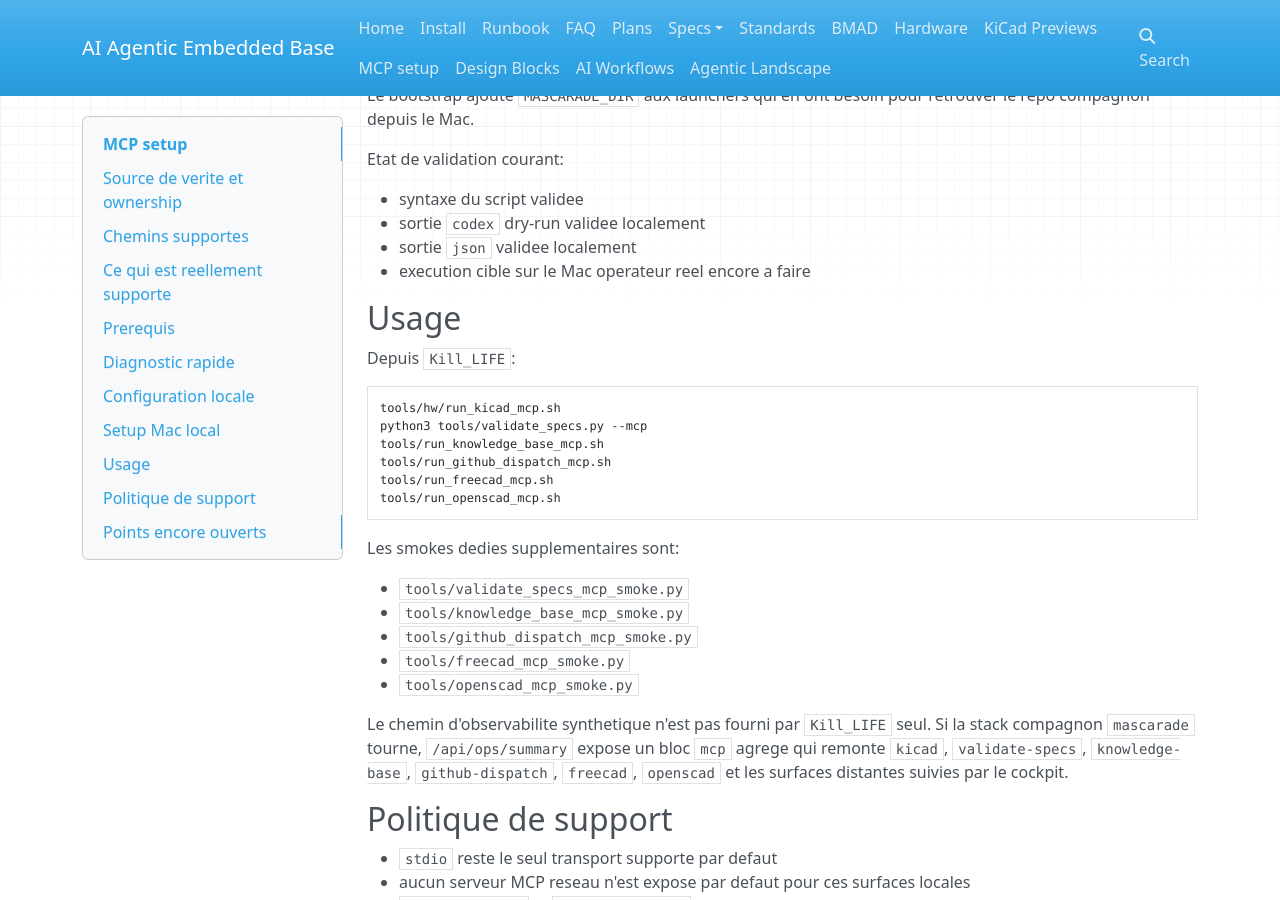
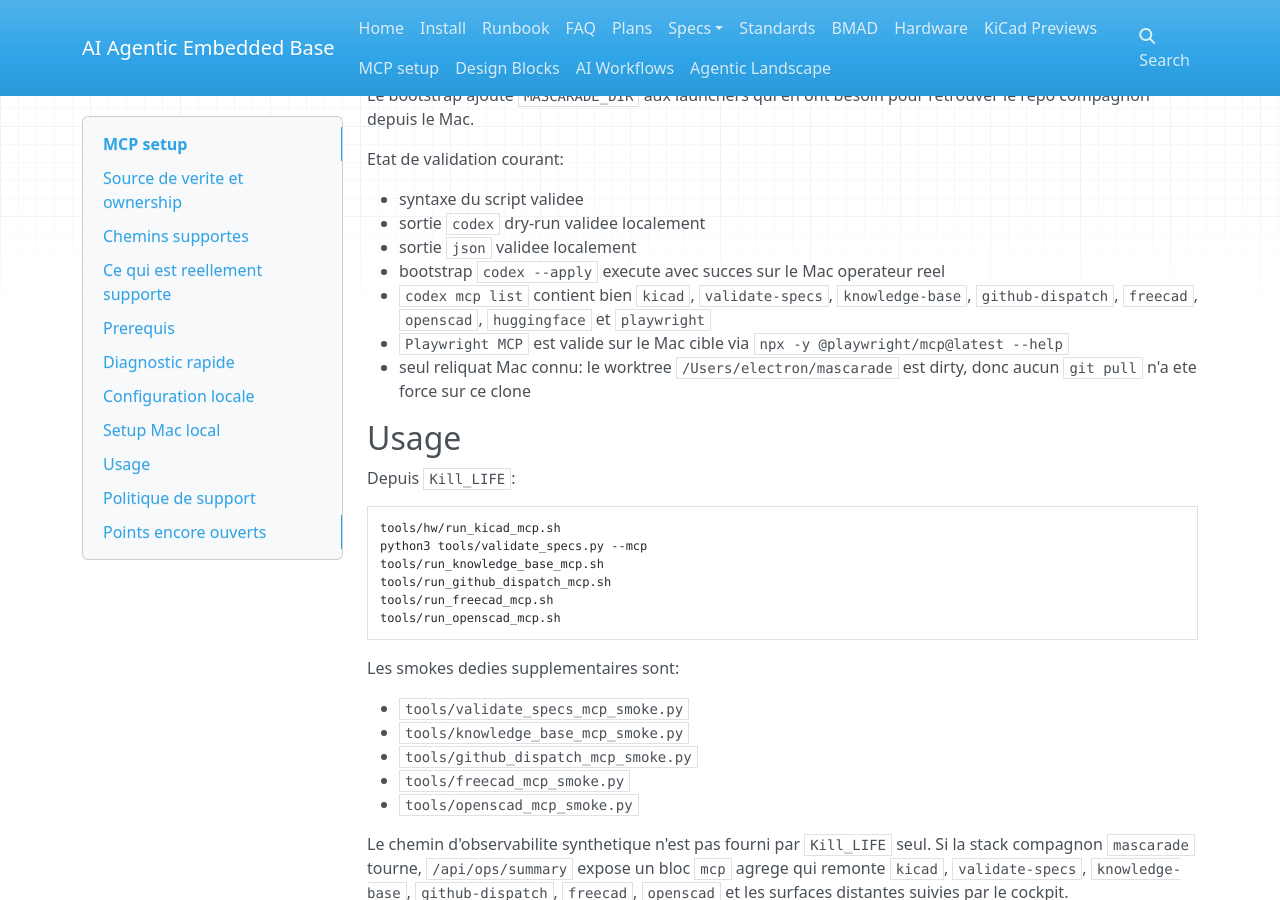
Before and after one commit to electron-rare/Kill_LIFE, an MkDocs documentation site: the page built from docs/MCP_SETUP.md, in a window 1280 px wide and 900 px high, scrolled down 3582 px. Built offline with MkDocs 1.6.1, drawn with Linux system fonts in a browser that asks for light colours; nearby versions of some CDN libraries.

Commit message:
docs(mcp): record mac target validation

```diff
--- a/docs/MCP_SETUP.md
+++ b/docs/MCP_SETUP.md
@@ -177,7 +177,10 @@ Etat de validation courant:
 - syntaxe du script validee
 - sortie `codex` dry-run validee localement
 - sortie `json` validee localement
-- execution cible sur le Mac operateur reel encore a faire
+- bootstrap `codex --apply` execute avec succes sur le Mac operateur reel
+- `codex mcp list` contient bien `kicad`, `validate-specs`, `knowledge-base`, `github-dispatch`, `freecad`, `openscad`, `huggingface` et `playwright`
+- `Playwright MCP` est valide sur le Mac cible via `npx -y @playwright/mcp@latest --help`
+- seul reliquat Mac connu: le worktree `/Users/electron/mascarade` est dirty, donc aucun `git pull` n'a ete force sur ce clone
 
 ## Usage
 
```
